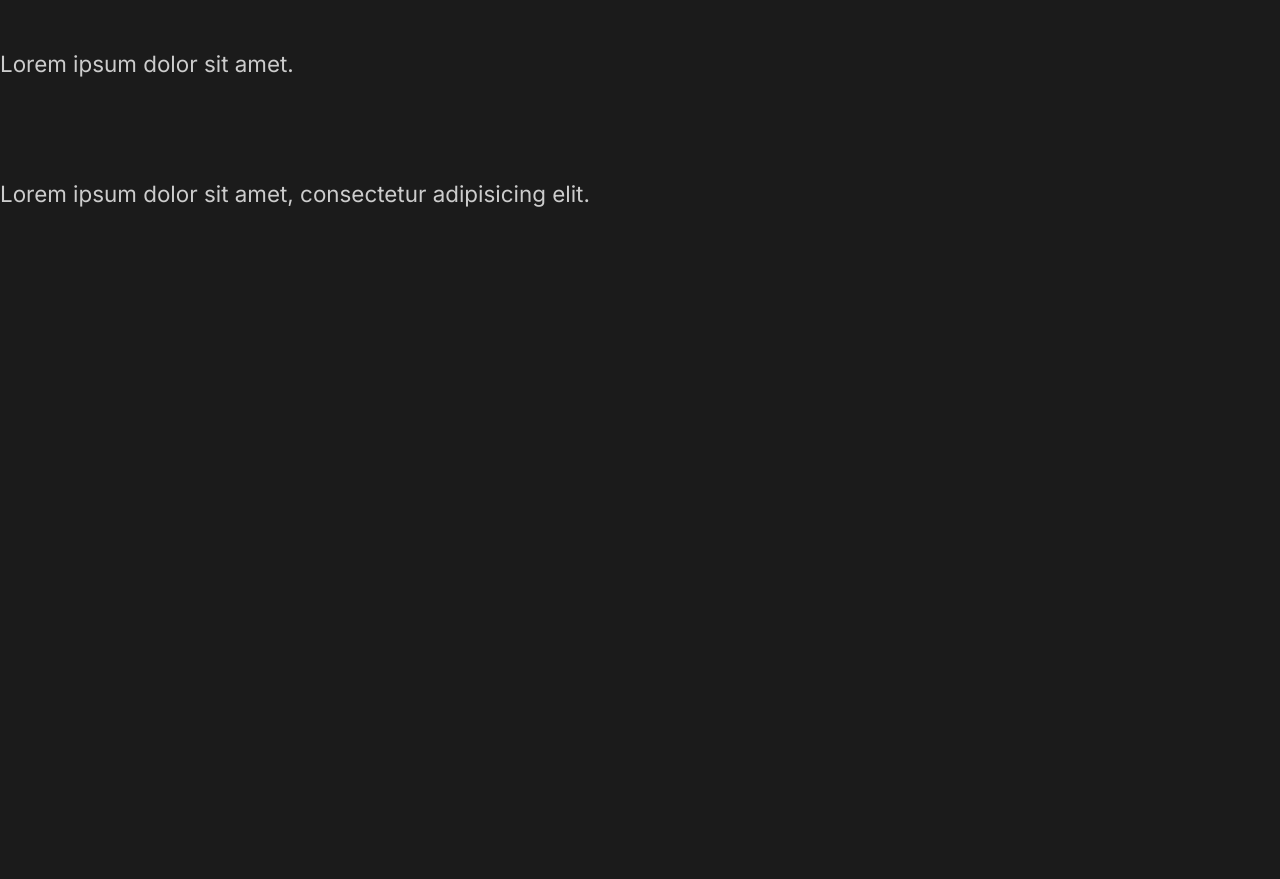
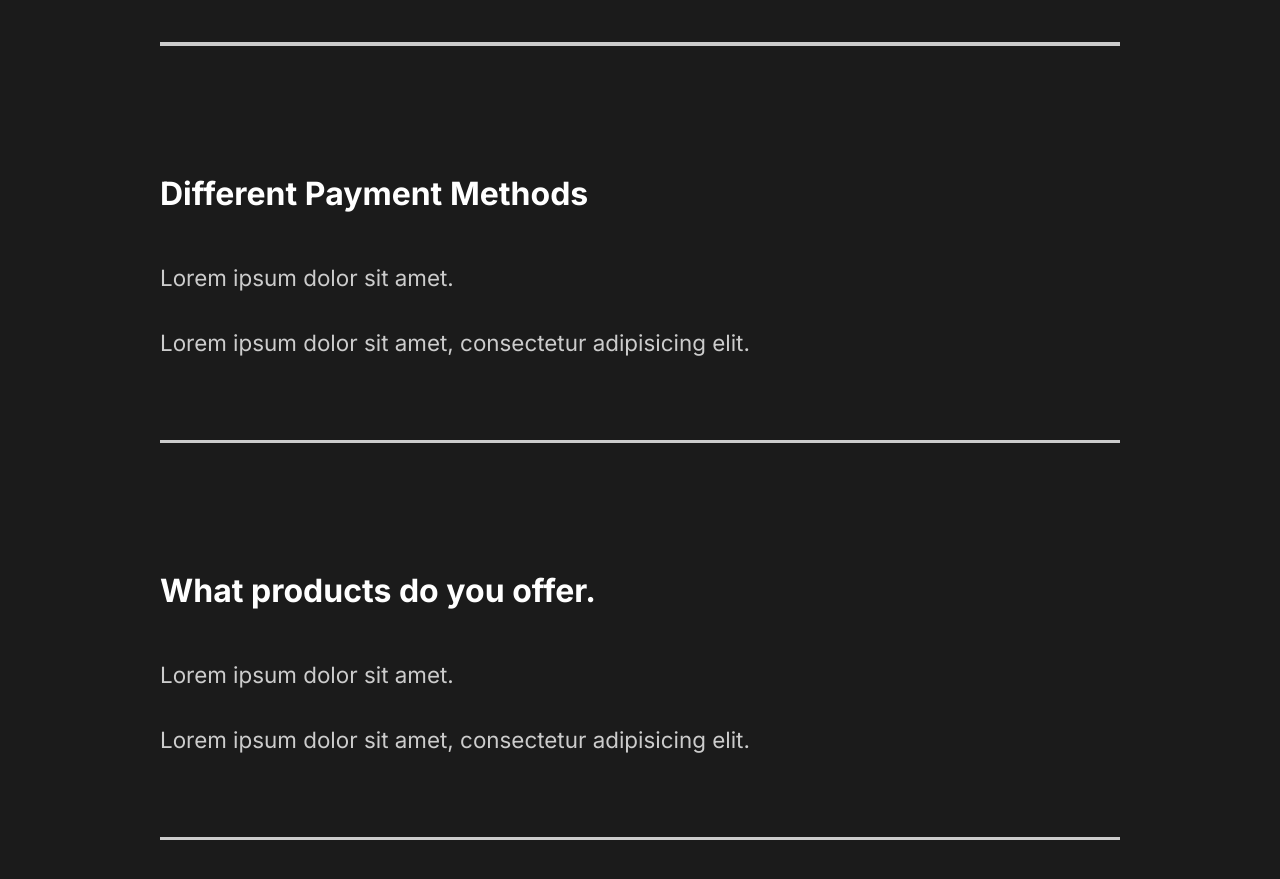
Before and after one commit to bulatsashviliLasha/charda, a React (Vite) app: page / in a window 1280 px wide. Shown: the part 3006-3885 px from the top of the page. Before the commit the page ends 3265 px from the top, so only its background shows below. Built offline with nearby package versions, Linux system fonts and the light colour scheme.

Commit message:
style faq section

```diff
--- a/src/assets/global styles/GlobalStyles.js
+++ b/src/assets/global styles/GlobalStyles.js
@@ -39,6 +39,7 @@
 
     h4{
       font-weight: bold;
+      font-size: 2rem;
     }
 
     a{
--- a/src/components/FaqSection.jsx
+++ b/src/components/FaqSection.jsx
@@ -1,6 +1,9 @@
+import styled from "styled-components";
+import {BasicLayout} from "../styles.js";
+
 const FaqSection = () => {
   return(
-      <div className="faq">
+      <Faq>
           <h2>Any Question <span>FAQ</span></h2>
           <div className="question">
               <h4>How Do I Start?</h4>
@@ -8,6 +11,7 @@
                   <p>Lorem ipsum dolor sit amet.</p>
                   <p>Lorem ipsum dolor sit amet, consectetur adipisicing elit.</p>
               </div>
+              <div className="faq-line"></div>
           </div>
           <div className="question">
               <h4>Daily Schedule</h4>
@@ -15,6 +19,7 @@
                   <p>Lorem ipsum dolor sit amet.</p>
                   <p>Lorem ipsum dolor sit amet, consectetur adipisicing elit.</p>
               </div>
+              <div className="faq-line"></div>
           </div>
           <div className="question">
               <h4>Different Payment Methods</h4>
@@ -22,6 +27,7 @@
                   <p>Lorem ipsum dolor sit amet.</p>
                   <p>Lorem ipsum dolor sit amet, consectetur adipisicing elit.</p>
               </div>
+              <div className="faq-line"></div>
           </div>
           <div className="question">
               <h4>What products do you offer.</h4>
@@ -29,9 +35,37 @@
                   <p>Lorem ipsum dolor sit amet.</p>
                   <p>Lorem ipsum dolor sit amet, consectetur adipisicing elit.</p>
               </div>
+              <div className="faq-line"></div>
           </div>
-      </div>
+      </Faq>
   )
-}
+};
+
+const Faq = styled(BasicLayout)`
+  display: block;
+  span{
+    display: block;
+  }
+  h2{
+    padding-bottom: 2rem;
+    font-weight: lighter;
+  }
+  .faq-line{
+    background-color: #cccccc;
+    height: 0.2rem;
+    margin: 2rem 0;
+    width: 100%;
+  }
+  .question{
+    padding: 3rem 0;
+    cursor: pointer;
+  }
+  .answer{
+    padding: 2rem 0rem;
+    p{
+      padding: 1rem 0;
+    }
+  }
+`
 
 export default  FaqSection;
```
